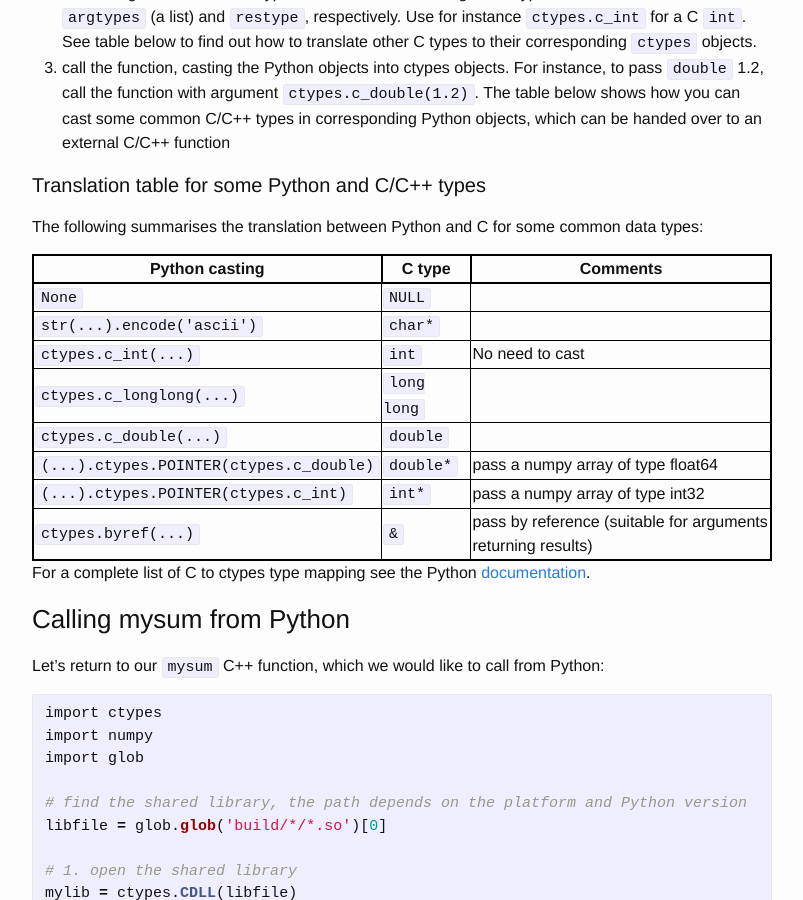
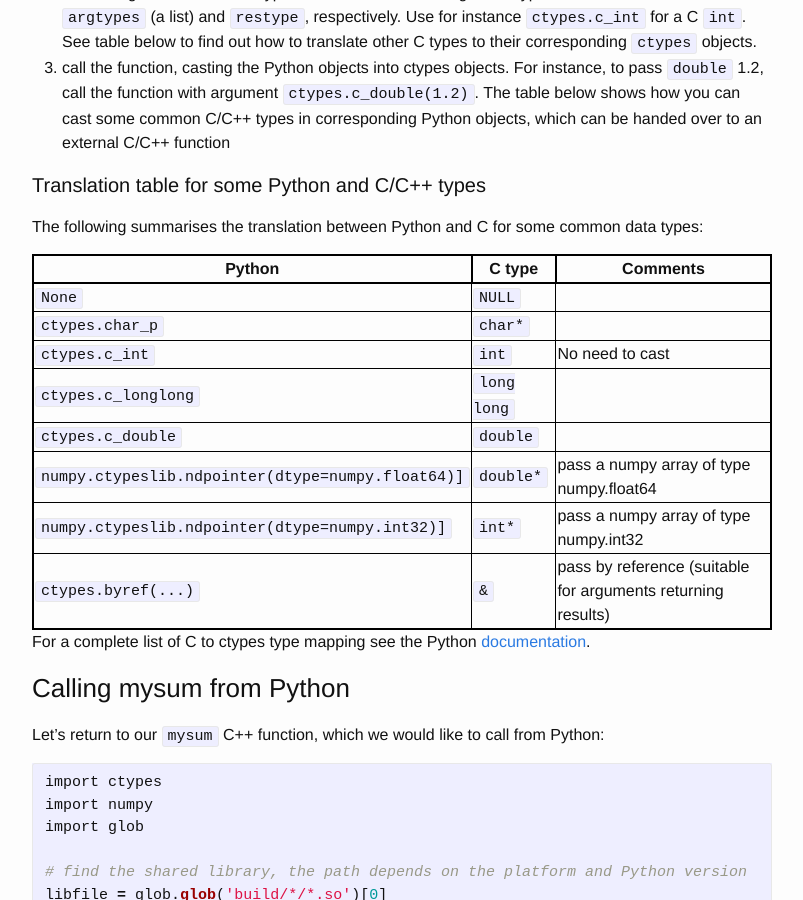
Before and after one commit to nesi/perf-training, a Jekyll site: the page built from _lessons/python-scatter/03b-ctypes.md, in a window 1280 px wide and 900 px high, scrolled down 2901 px. Shown: the whole window, without its empty margins (238-1041 px from the left). Built offline with Jekyll 4.4.1, drawn with Linux system fonts in a browser that asks for light colours; some of the changed text lies outside the part shown.

Commit message:
adopting Chris's approach

```diff
--- a/_lessons/python-scatter/03b-ctypes.md
+++ b/_lessons/python-scatter/03b-ctypes.md
@@ -97,15 +97,15 @@ To call  `mysum` from Python we'll use the `ctypes` module. The steps are:
 
 The following summarises the translation between Python and C for some common data types:
 
-| Python casting                            | C type            | Comments                                      |
+| Python                                    | C type            | Comments                                      |
 |-------------------------------------------|-------------------|-----------------------------------------------|
 | `None`                                    | `NULL`            |                                               |
-| `str(...).encode('ascii')`                | `char*`           |                                               |
-| `ctypes.c_int(...)`                       | `int`             | No need to cast                               |
-| `ctypes.c_longlong(...)`                  | `long long`       |                                               |
-| `ctypes.c_double(...)`                    | `double`          |                                               |
-| `(...).ctypes.POINTER(ctypes.c_double)`   | `double*`         | pass a numpy array of type float64            |
-| `(...).ctypes.POINTER(ctypes.c_int)`      | `int*`            | pass a numpy array of type int32              |
+| `ctypes.char_p`                           | `char*`           |                                               |
+| `ctypes.c_int`                            | `int`             | No need to cast                               |
+| `ctypes.c_longlong`                       | `long long`       |                                               |
+| `ctypes.c_double`                         | `double`          |                                               |
+| `numpy.ctypeslib.ndpointer(dtype=numpy.float64)]`    | `double*`         | pass a numpy array of type numpy.float64            |
+| `numpy.ctypeslib.ndpointer(dtype=numpy.int32)]`      | `int*`            | pass a numpy array of type numpy.int32              |
 | `ctypes.byref(...)`                       | `&`               | pass by reference (suitable for arguments returning results)                             |
 
 For a complete list of C to ctypes type mapping see the Python [documentation](https://docs.python.org/3/library/ctypes.html).
@@ -160,4 +160,4 @@ We've created a version of `scatter.py` that builds and calls a C++ external fun
 `python setup.py build`. Make sure you have the `BOOST_DIR` environment set as described [here.](https://nesi.github.io/perf-training/python-scatter/introduction))
 
  1. profile the code and compare the timings with the results under `original`
- 2. rewrite Python function `isInsideContour` defined in `scatter.py` in C++ and update file `setup.py` to compile your extension.
+ 2. rewrite Python function `isInsideContour` defined in `scatter.py` in C++ and update file `setup.py` to compile your extension. Make optional argument `tol` compulsory in the C++ version.
```
